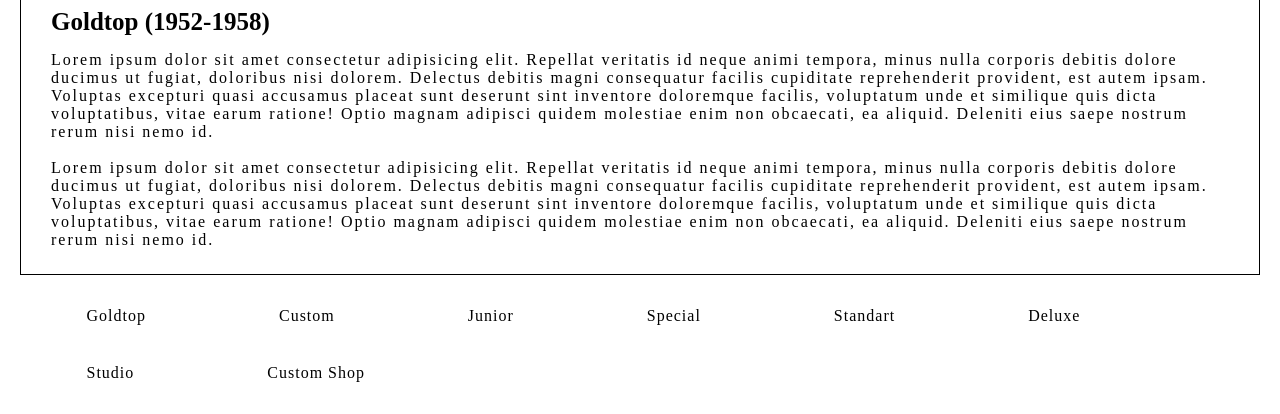
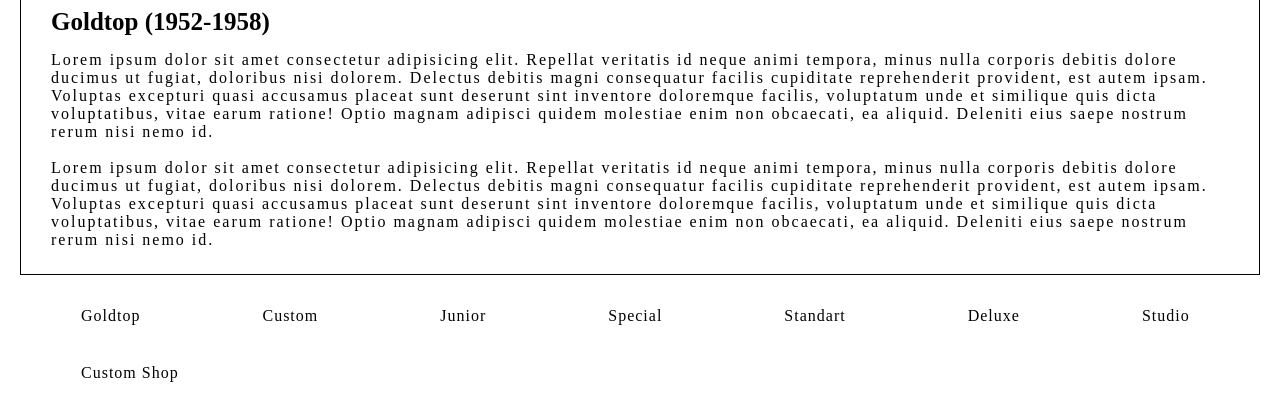
Before and after one commit to Canaga81/canaga-jed-tasks, a plain HTML site: page html_css/task_4/test.html in a window 1280 px wide. Shown: the part 727-1141 px from the top of the page. Drawn offline with Linux system fonts and the light colour scheme.

Commit message:
add to task

```diff
--- a/html_css/task_4/beuty.css
+++ b/html_css/task_4/beuty.css
@@ -61,7 +61,7 @@ h1 {
 .lists-2 a {
     color: #000;
     text-decoration: none;
-    padding: 6px 65.5px;
+    padding: 6px 60px;
     font-size: 16px;
     border: 1px solid #fff;
     float: left;
```
Also changed, not shown: html_css/task_4/test.html (+2 -0 lines).
